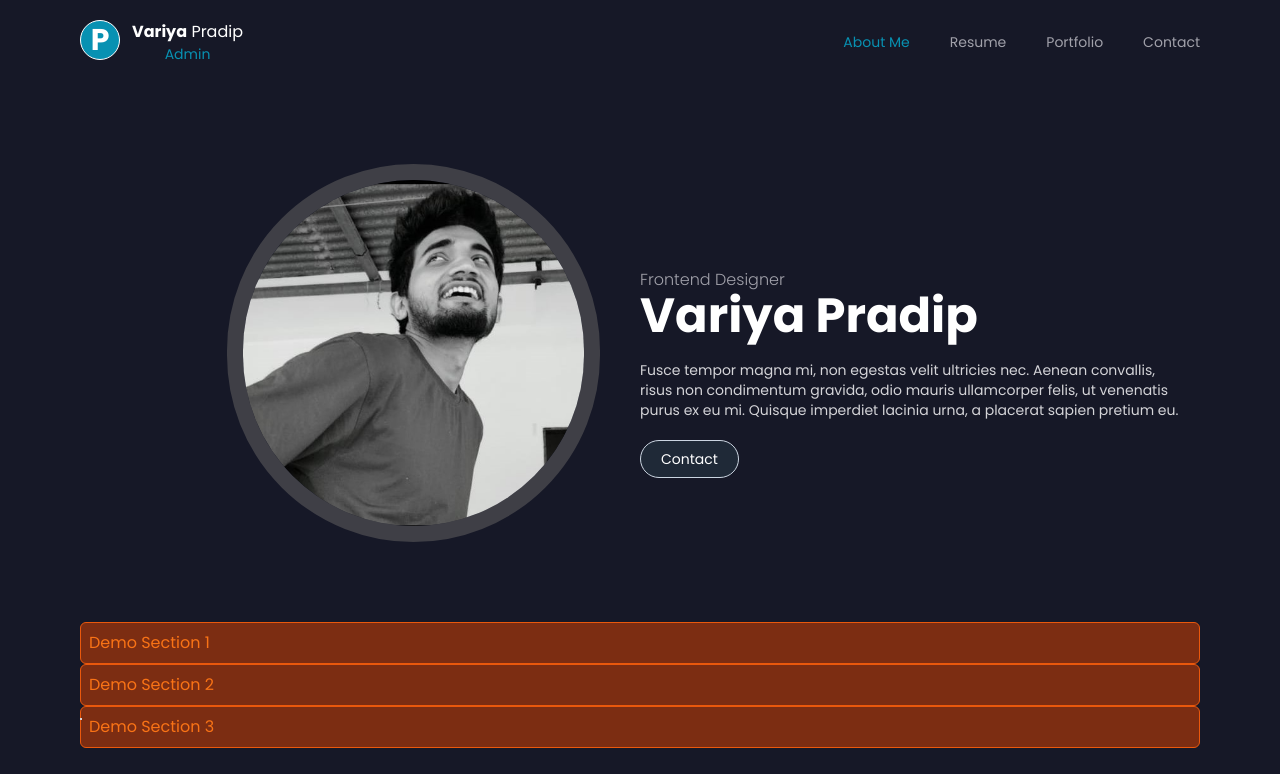
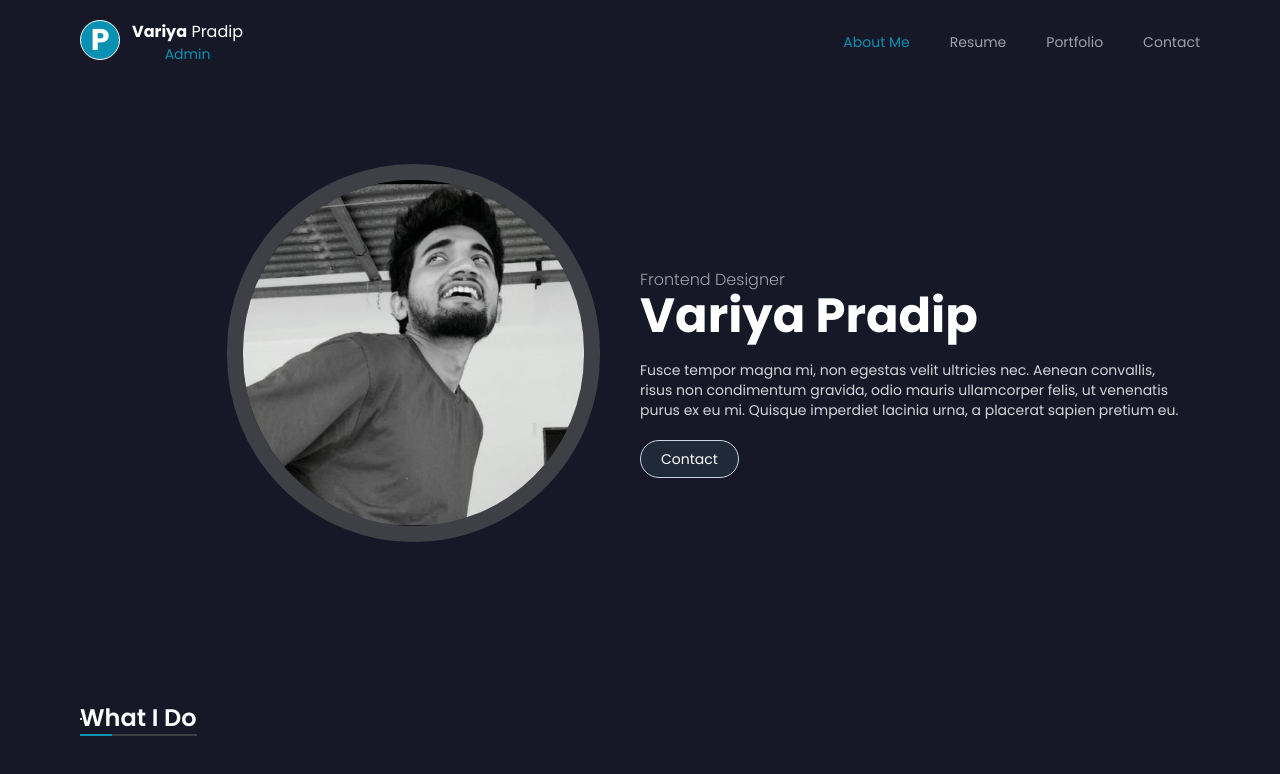
Before and after one commit to yatin123456/froentenddesigner, a React (Create React App) app: page / in a window 1280 px wide. Shown: the top 774 px of the page. Built offline with nearby package versions, Linux system fonts and the light colour scheme.

Commit message:
desingngnee

```diff
--- a/src/component/About.js
+++ b/src/component/About.js
@@ -29,7 +29,7 @@ function About() {
                     <div className='absolute  bottom-20  border border-zinc-300 bg-cyan-600  spiner sm:block hidden'>
                     </div>
                 </div>
-                <div className=''>
+                {/* <div className=''>
                     <p className='bg-orange-900 border-orange-600 rounded-md p-2 text-orange-500 capitalize border'>demo section 1</p>
                 </div>
                 <div className=''>
@@ -37,7 +37,7 @@ function About() {
                 </div>
                 <div className=''>
                     <p className='bg-orange-900 border-orange-600 rounded-md p-2 text-orange-500 capitalize border'>demo section 3</p>
-                </div>
+                </div> */}
                 <div className='what_ido-wrap sm:py-20 py-10 '>
                     <div className='sec_heading'>
                         <h2 className='sm:text-xl md:text-2xl text-white font-semibold w-fit capitalize  '>what i do   <span className='border-b-2 border-zinc-700 block w-full'><span className='w-8 bg-slate-200 border-cyan-600 border absolute'></span></span></h2>
--- a/src/component/demos/stckboard/Allparticipent.js
+++ b/src/component/demos/stckboard/Allparticipent.js
@@ -109,7 +109,6 @@ function Allparticipent() {
                                             </div>
                                         )}
                             </div>
-
                         </div>
                     </div>
                 </div>
```
